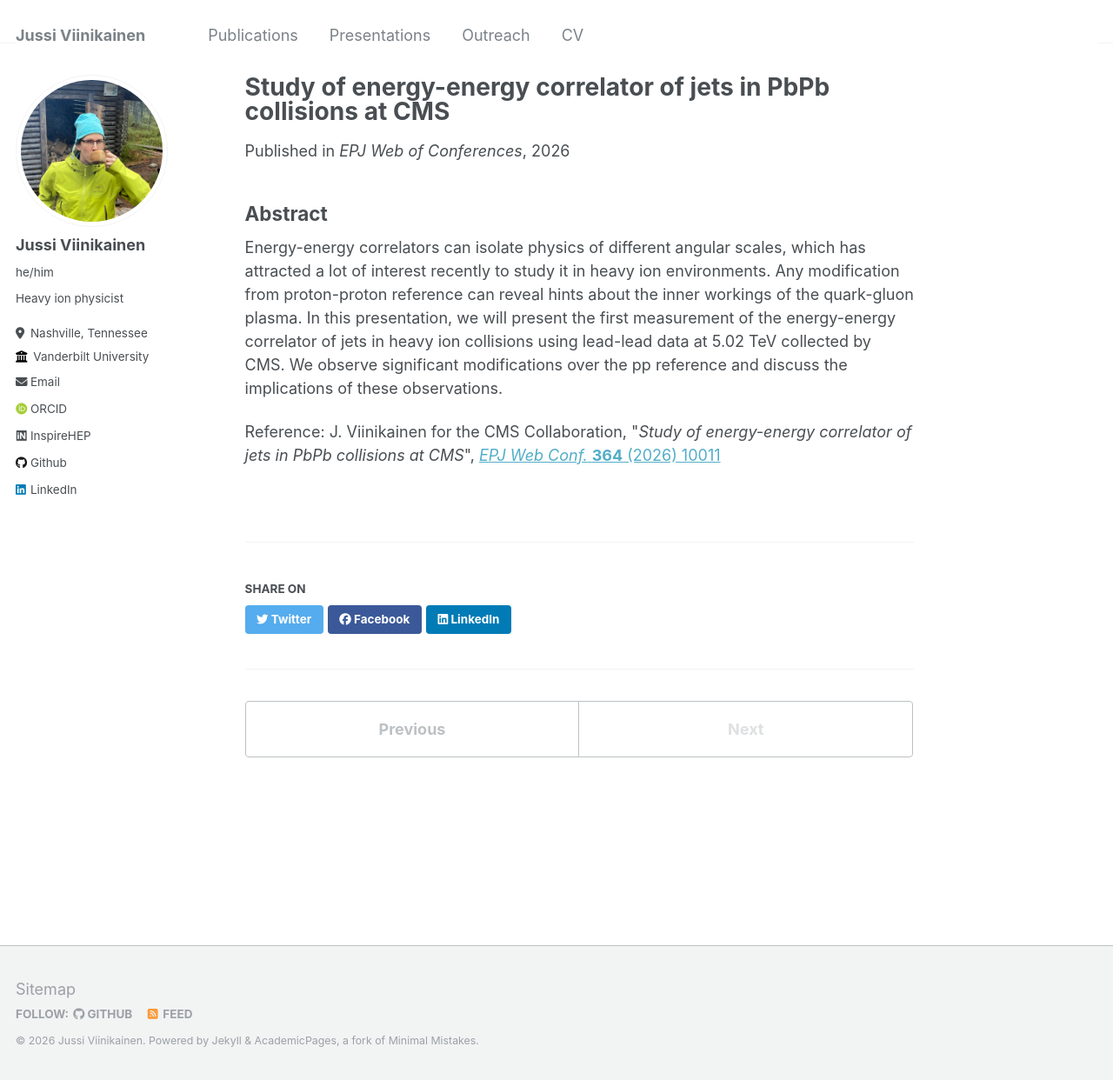
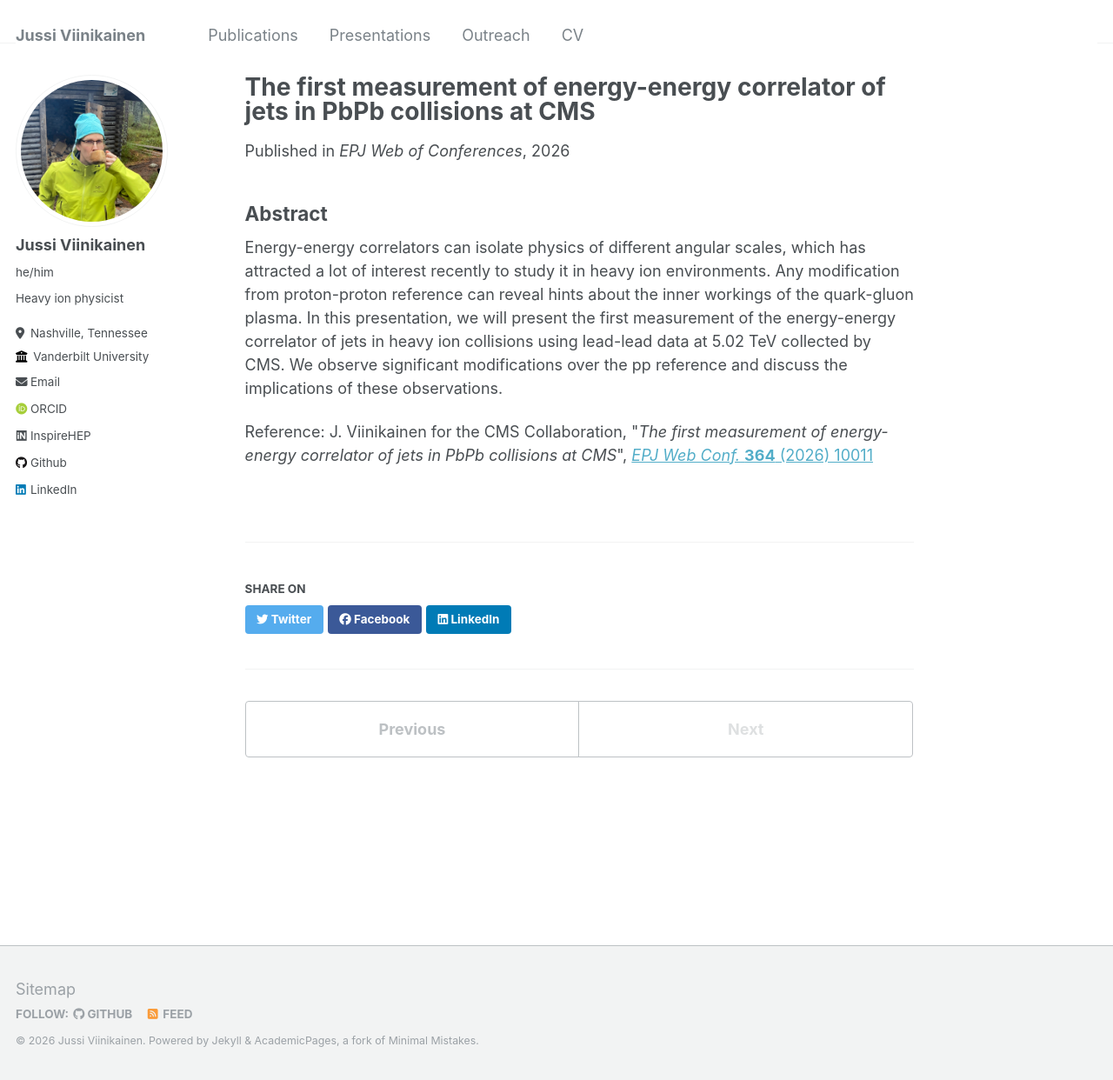
Before and after one commit to jusaviin/jusaviin.github.io, a Jekyll site: the page built from _publications/2026-04-17-conference-eec-quark-matter.md, in a window 1280 px wide and 1242 px high. Shown: the whole window at 87% size. Built offline with Jekyll 4.4.1, drawn with Linux system fonts in a browser that asks for light colours; some web fonts are replaced.

Commit message:
Fix name for proceedings from QM2025

```diff
--- a/_publications/2026-04-17-conference-eec-quark-matter.md
+++ b/_publications/2026-04-17-conference-eec-quark-matter.md
@@ -1,5 +1,5 @@
 ---
-title: "Study of energy-energy correlator of jets in PbPb collisions at CMS"
+title: "The first measurement of energy-energy correlator of jets in PbPb collisions at CMS"
 collection: publications
 publicationtype: conference
 permalink: /publication/2026-04-17-conference-eec-quark-matter
```
